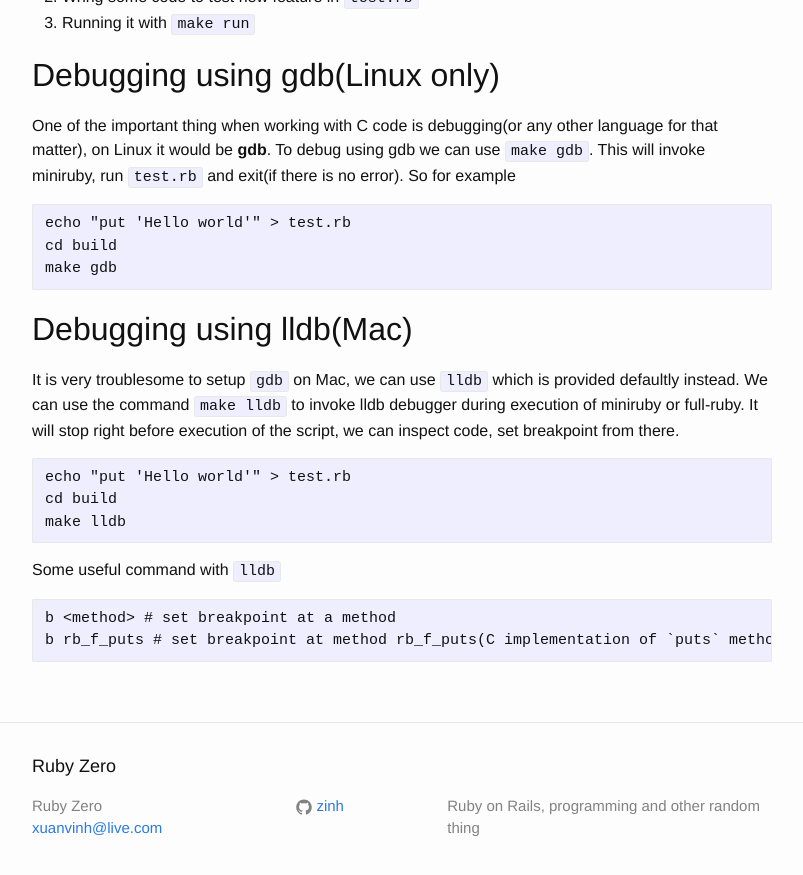
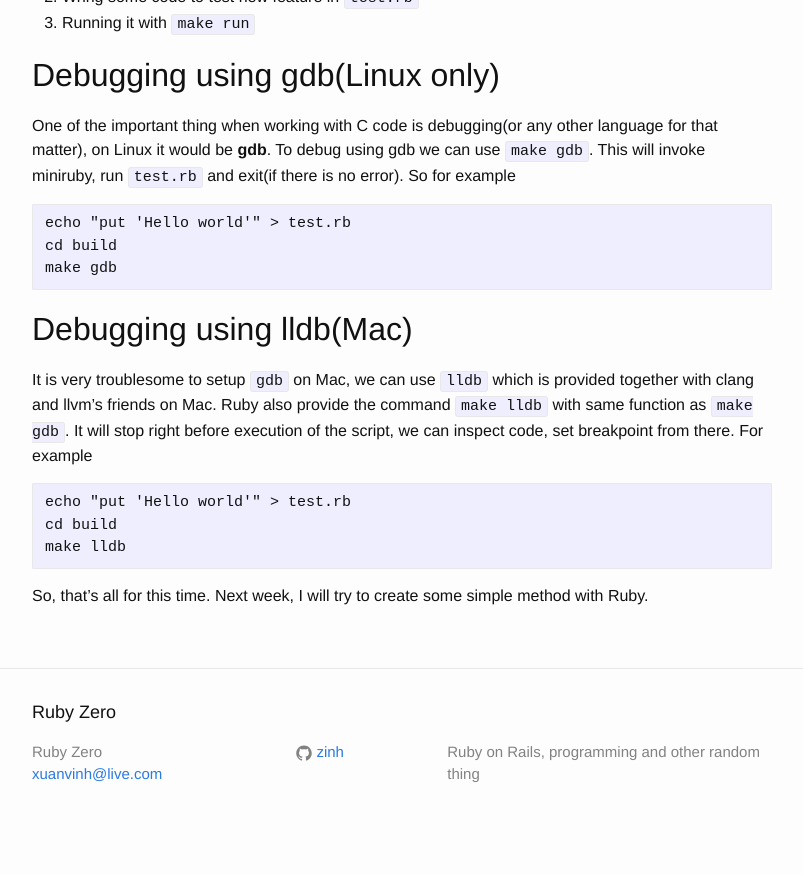
Before and after one commit to zinh/zinh.github.io, a Jekyll site: the page built from _posts/2018-04-30-ruby-hacking-day-1.markdown, in a window 1280 px wide and 900 px high, scrolled down 1652 px. Shown: the top 875 px of the window, without its empty margins (238-1041 px from the left). Built offline with Jekyll 4.4.1, drawn with Linux system fonts in a browser that asks for light colours; after the commit the page ends 2498 px from its top, so only the background shows below that.

Commit message:
Update post

```diff
--- a/_posts/2018-04-30-ruby-hacking-day-1.markdown
+++ b/_posts/2018-04-30-ruby-hacking-day-1.markdown
@@ -86,7 +86,8 @@ make gdb
 
 ## Debugging using lldb(Mac)
 
-It is very troublesome to setup `gdb` on Mac, we can use `lldb` which is provided defaultly instead. We can use the command `make lldb` to invoke lldb debugger during execution of miniruby or full-ruby. It will stop right before execution of the script, we can inspect code, set breakpoint from there.
+It is very troublesome to setup `gdb` on Mac, we can use `lldb` which is provided together with clang and llvm's friends on Mac.
+Ruby also provide the command `make lldb` with same function as `make gdb`. It will stop right before execution of the script, we can inspect code, set breakpoint from there. For example
 
 ~~~
 echo "put 'Hello world'" > test.rb
@@ -94,9 +95,4 @@ cd build
 make lldb
 ~~~
 
-Some useful command with `lldb`
-
-~~~
-b <method> # set breakpoint at a method
-b rb_f_puts # set breakpoint at method rb_f_puts(C implementation of `puts` method in Ruby)
-~~~
+So, that's all for this time. Next week, I will try to create some simple method with Ruby.
```
